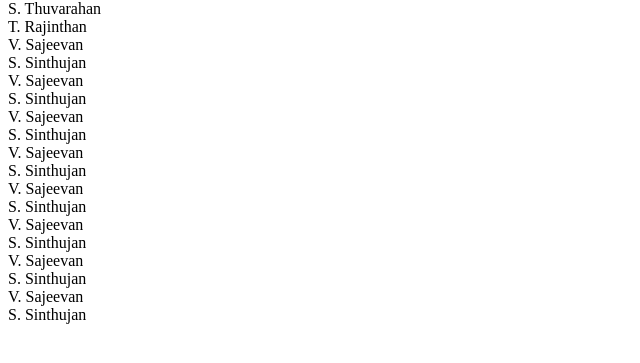
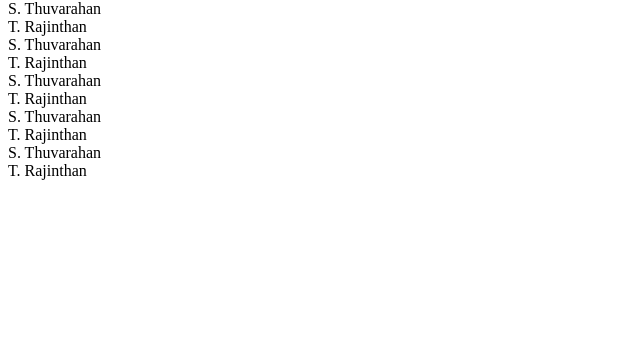
Before and after one commit to thuvarahan97/SotkanaiScoreboard, a PHP site: page /app/pages/home/home.page.html in a window 1280 px wide. Shown: the part 62-425 px from the top of the page, without its empty margins (0-640 px from the left). Run offline with PHP 8.4, Linux system fonts and the light colour scheme.

Commit message:
UI Design for HomePage and ScorePage

```diff
--- a/src/app/pages/home/home.page.html
+++ b/src/app/pages/home/home.page.html
@@ -16,18 +16,23 @@
 
   <div class="home-area">
     <ion-grid fixed="true">
+
       <ion-row class="row header">
         <ion-col class="col" size="6">
           <div>
             <ion-item>
+              <ion-label text-wrap>
                 Jaffna Hindu College
+              </ion-label>
             </ion-item>
           </div>
         </ion-col>
         <ion-col class="col" size="6">
           <div>
             <ion-item>
+              <ion-label text-wrap>
                 Kokuvil hindu College
+              </ion-label>
             </ion-item>
           </div>
         </ion-col>
@@ -35,155 +40,99 @@
 
       <ion-row class="row">
         <ion-col class="col" size="6">
-          <div>
+          <div class="ion-activatable ripple-parent">
             <ion-item (click)="openStudentScores(2)">
+              <ion-label text-wrap>
                 S. Thuvarahan
+              </ion-label>
             </ion-item>
+            <ion-ripple-effect></ion-ripple-effect>
           </div>
         </ion-col>
         <ion-col class="col" size="6">
-          <div>
+          <div class="ion-activatable ripple-parent">
             <ion-item>
+              <ion-label text-wrap>
                 T. Rajinthan
+              </ion-label>
             </ion-item>
+            <ion-ripple-effect></ion-ripple-effect>
           </div>
         </ion-col>
       </ion-row>
 
       <ion-row class="row">
         <ion-col class="col" size="6">
-          <div>
-              <ion-item>
-                V. Sajeevan
+          <div class="ion-activatable ripple-parent">
+            <ion-item (click)="openStudentScores(2)">
+              S. Thuvarahan
             </ion-item>
+            <ion-ripple-effect></ion-ripple-effect>
           </div>
         </ion-col>
         <ion-col class="col" size="6">
-          <div>
+          <div class="ion-activatable ripple-parent">
             <ion-item>
-                S. Sinthujan
+              T. Rajinthan
             </ion-item>
-          </div>
-        </ion-col>
-      </ion-row>
-
-
-
-      <ion-row class="row">
-        <ion-col class="col" size="6">
-          <div>
-              <ion-item>
-                V. Sajeevan
-              </ion-item>
-          </div>
-        </ion-col>
-        <ion-col class="col" size="6">
-          <div>
-              <ion-item>
-                S. Sinthujan
-              </ion-item>
+            <ion-ripple-effect></ion-ripple-effect>
           </div>
         </ion-col>
       </ion-row>
 
       <ion-row class="row">
         <ion-col class="col" size="6">
-          <div>
-              <ion-item>
-                V. Sajeevan
+          <div class="ion-activatable ripple-parent">
+            <ion-item (click)="openStudentScores(2)">
+              S. Thuvarahan
             </ion-item>
+            <ion-ripple-effect></ion-ripple-effect>
           </div>
         </ion-col>
         <ion-col class="col" size="6">
-          <div>
+          <div class="ion-activatable ripple-parent">
             <ion-item>
-                S. Sinthujan
+              T. Rajinthan
             </ion-item>
+            <ion-ripple-effect></ion-ripple-effect>
           </div>
         </ion-col>
       </ion-row>
 
       <ion-row class="row">
         <ion-col class="col" size="6">
-          <div>
-              <ion-item>
-                V. Sajeevan
+          <div class="ion-activatable ripple-parent">
+            <ion-item (click)="openStudentScores(2)">
+              S. Thuvarahan
             </ion-item>
+            <ion-ripple-effect></ion-ripple-effect>
           </div>
         </ion-col>
         <ion-col class="col" size="6">
-          <div>
+          <div class="ion-activatable ripple-parent">
             <ion-item>
-                S. Sinthujan
+              T. Rajinthan
             </ion-item>
+            <ion-ripple-effect></ion-ripple-effect>
           </div>
         </ion-col>
       </ion-row>
 
       <ion-row class="row">
         <ion-col class="col" size="6">
-          <div>
-              <ion-item>
-                V. Sajeevan
+          <div class="ion-activatable ripple-parent">
+            <ion-item (click)="openStudentScores(2)">
+              S. Thuvarahan
             </ion-item>
+            <ion-ripple-effect></ion-ripple-effect>
           </div>
         </ion-col>
         <ion-col class="col" size="6">
-          <div>
+          <div class="ion-activatable ripple-parent">
             <ion-item>
-                S. Sinthujan
+              T. Rajinthan
             </ion-item>
-          </div>
-        </ion-col>
-      </ion-row>
-
-      <ion-row class="row">
-        <ion-col class="col" size="6">
-          <div>
-              <ion-item>
-                V. Sajeevan
-              </ion-item>
-          </div>
-        </ion-col>
-        <ion-col class="col" size="6">
-          <div>
-              <ion-item>
-                S. Sinthujan
-              </ion-item>
-          </div>
-        </ion-col>
-      </ion-row>
-
-      <ion-row class="row">
-        <ion-col class="col" size="6">
-          <div>
-              <ion-item>
-                V. Sajeevan
-              </ion-item>
-          </div>
-        </ion-col>
-        <ion-col class="col" size="6">
-          <div>
-              <ion-item>
-                S. Sinthujan
-              </ion-item>
-          </div>
-        </ion-col>
-      </ion-row>
-
-      <ion-row class="row">
-        <ion-col class="col" size="6">
-          <div>
-              <ion-item>
-                V. Sajeevan
-              </ion-item>
-          </div>
-        </ion-col>
-        <ion-col class="col" size="6">
-          <div>
-              <ion-item>
-                S. Sinthujan
-              </ion-item>
+            <ion-ripple-effect></ion-ripple-effect>
           </div>
         </ion-col>
       </ion-row>
```
Also changed, not shown: src/app/pages/home/home.page.scss (+8 -0 lines), src/app/pages/scores/scores.page.html (+47 -2 lines), src/app/pages/scores/scores.page.scss (+19 -0 lines), src/app/pages/scores/scores.page.ts (+17 -1 lines). Lines whose indentation alone changed are shown as unchanged.
